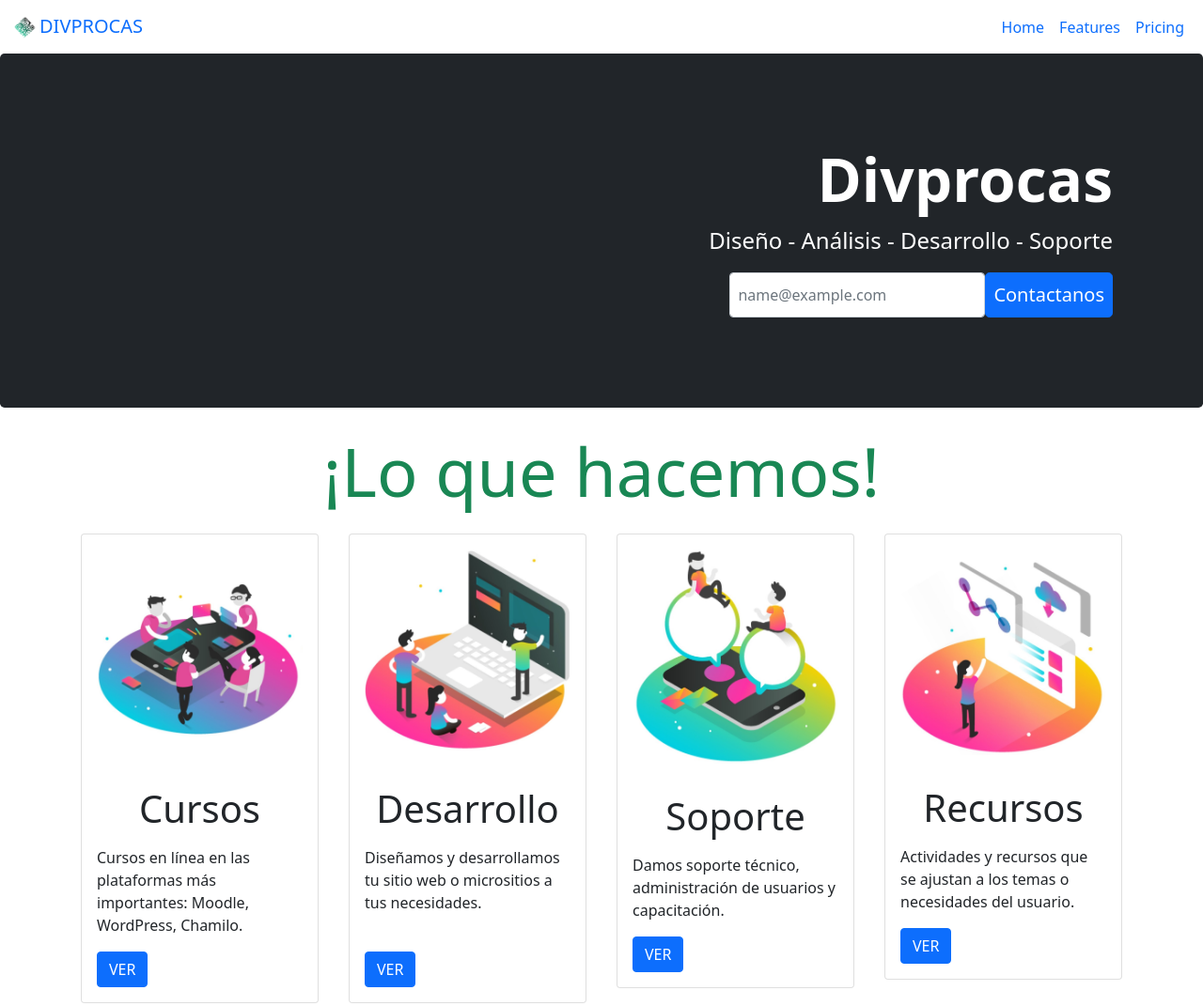
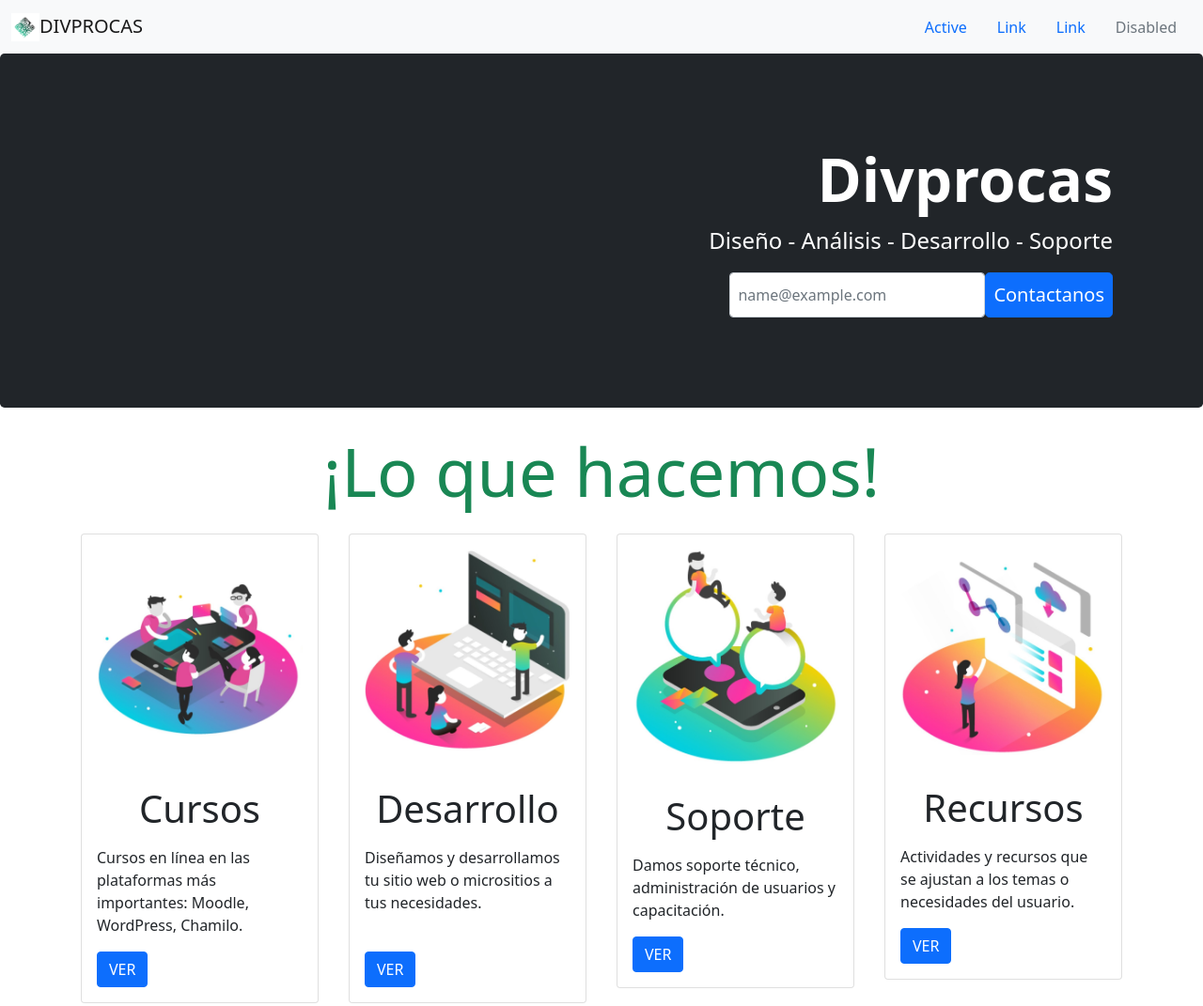
Before and after one commit to DanielCas728/Landing-de-Venta, a plain HTML site: page index.html in a window 1280 px wide. Shown: the top 1071 px of the page at 94% size. Drawn offline with nearby package versions, Linux system fonts and the light colour scheme.

Commit message:
Holaque hace - cambio de Menú

```diff
--- a/index.html
+++ b/index.html
@@ -9,25 +9,32 @@
     <script src="https://cdn.jsdelivr.net/npm/bootstrap@5.0.2/dist/js/bootstrap.bundle.min.js" ></script>
   </head>
   <body>
-    <nav class="navbar navbar-expand-lg">
+
+<!--  Menu  -->
+
+      <nav class="navbar navbar-light bg-light">
         <div class="container-fluid">
           <a class="navbar-brand" href="#"><img src="./asset/img/3.png" width="30" height="30" class="d-inline-block align-text-top">DIVPROCAS</a>
-
-            <ul class="navbar-nav ">
+          <ul class="nav justify-content-end">
             <li class="nav-item">
-                <a class="nav-link active" aria-current="page" href="#">Home</a>
+              <a class="nav-link active" aria-current="page" href="#">Active</a>
             </li>
             <li class="nav-item">
-                <a class="nav-link" href="#">Features</a>
+              <a class="nav-link" href="#">Link</a>
             </li>
             <li class="nav-item">
-                <a class="nav-link" href="#">Pricing</a>
+              <a class="nav-link" href="#">Link</a>
+            </li>
+            <li class="nav-item">
+              <a class="nav-link disabled" href="#" tabindex="-1" aria-disabled="true">Disabled</a>
             </li>
           </ul>
         </div>
       </nav>
 
     <main>
+
+<!--  jumbotron -->
 
       <div class="p-5 mb-4 bg-light rounded-3 text-white bg-dark">
         <div class="container-fluid p-5 text-end">
```
Also changed, not shown: Landing-de-Venta.txt (added). Lines whose indentation alone changed are shown as unchanged.
